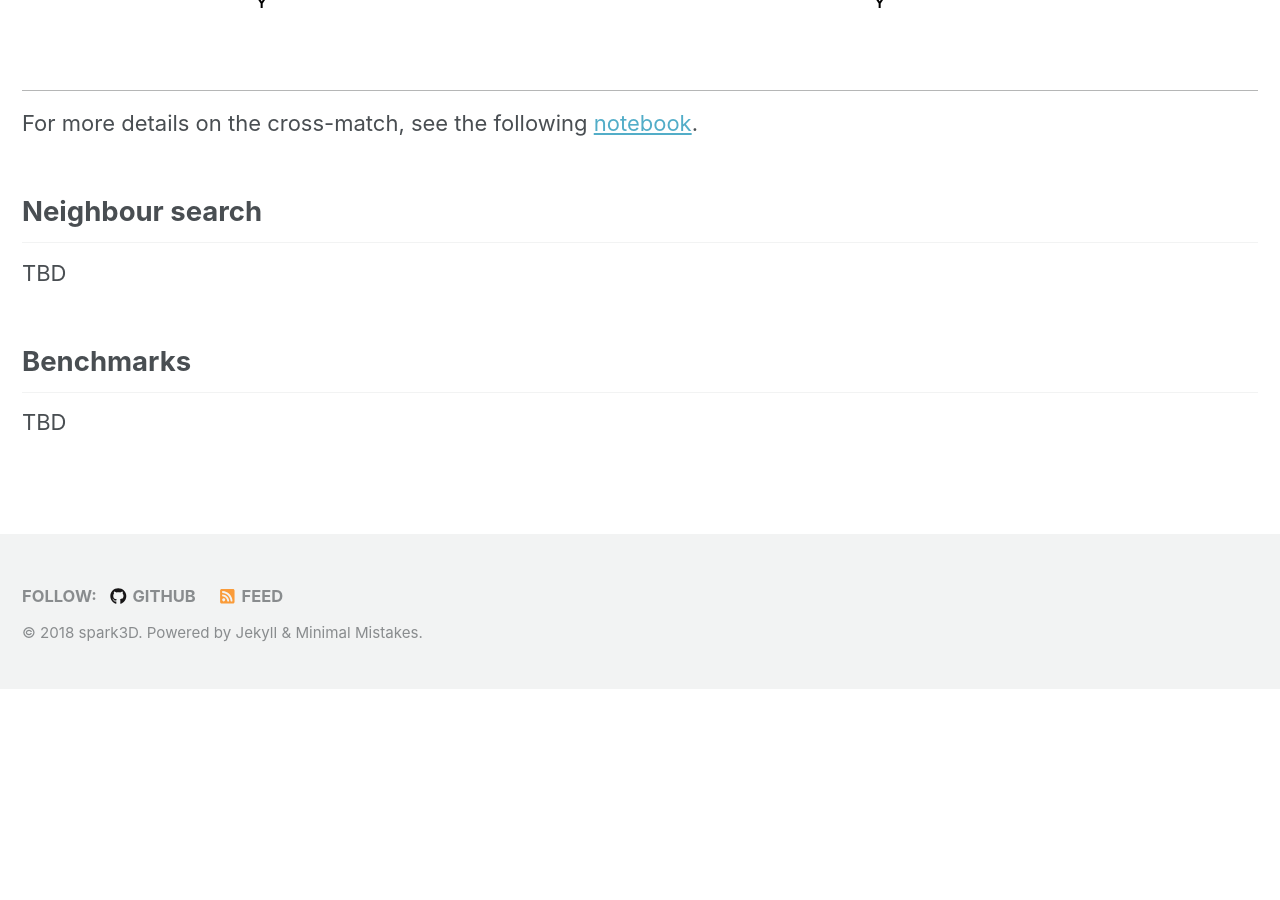
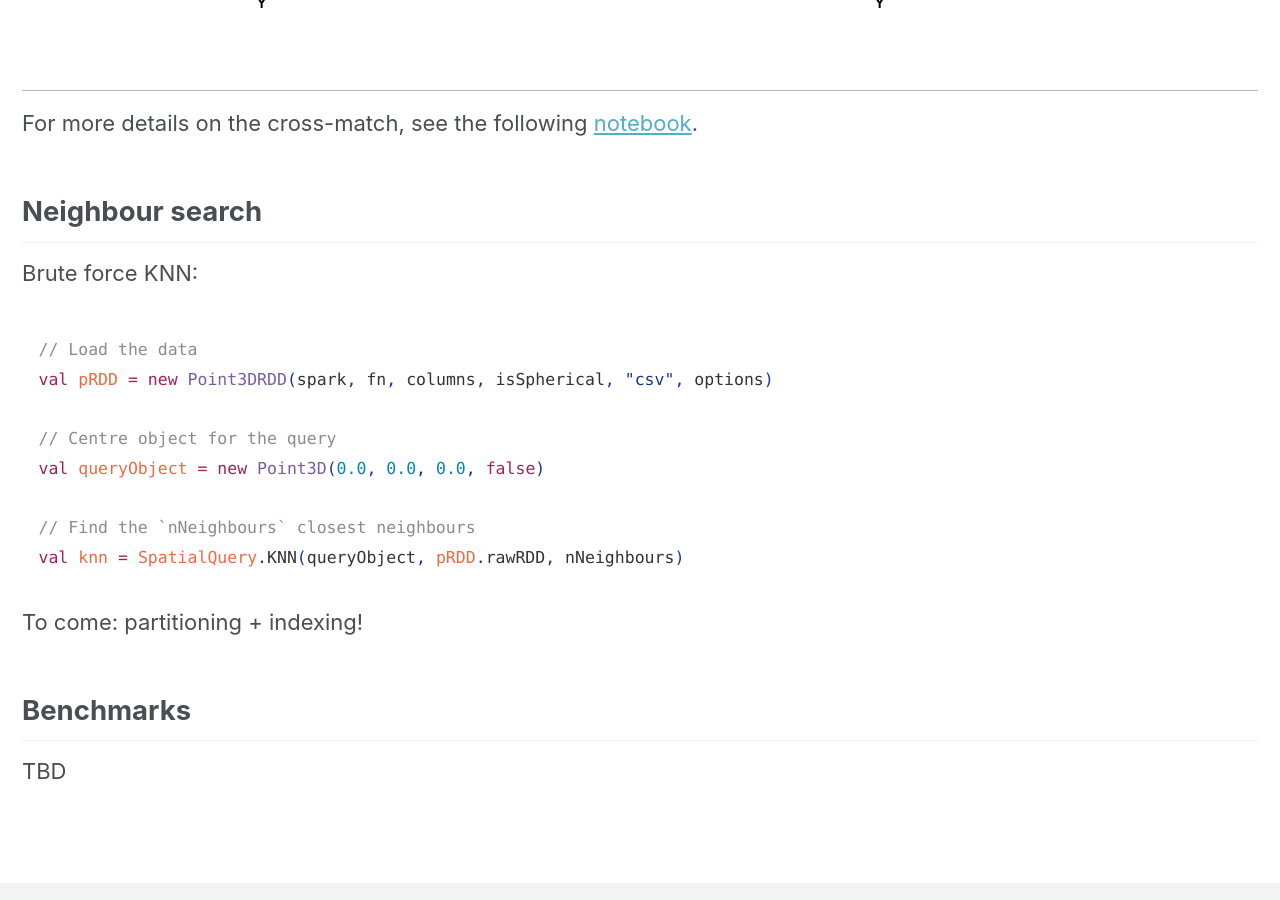
Before and after one commit to astrolabsoftware/spark3D, a Jekyll site: the page built from docs/04_query.md, in a window 1280 px wide and 900 px high, scrolled down 5929 px. Built offline with Jekyll 4.4.1, drawn with Linux system fonts in a browser that asks for light colours; nearby versions of some CDN libraries; before the commit the page ends 6618 px from its top, so only the background shows below that.

Commit message:
Update the repo for v0.1.4 (links, version number, ...)

````diff
--- a/docs/04_query.md
+++ b/docs/04_query.md
@@ -155,7 +155,20 @@ For more details on the cross-match, see the following [notebook](https://github
 
 ## Neighbour search
 
-TBD
+Brute force KNN:
+
+```scala
+// Load the data
+val pRDD = new Point3DRDD(spark, fn, columns, isSpherical, "csv", options)
+
+// Centre object for the query
+val queryObject = new Point3D(0.0, 0.0, 0.0, false)
+
+// Find the `nNeighbours` closest neighbours
+val knn = SpatialQuery.KNN(queryObject, pRDD.rawRDD, nNeighbours)
+```
+
+To come: partitioning + indexing!
 
 ## Benchmarks
 
````
Also changed, not shown: docs/01_installation.md (+3 -3 lines), docs/02_introduction.md (+4 -2 lines), docs/_pages/home.md (+1 -1 lines), docs/about.md (+1 -1 lines), CHANGELOG.md, README.md, 5 other files.
